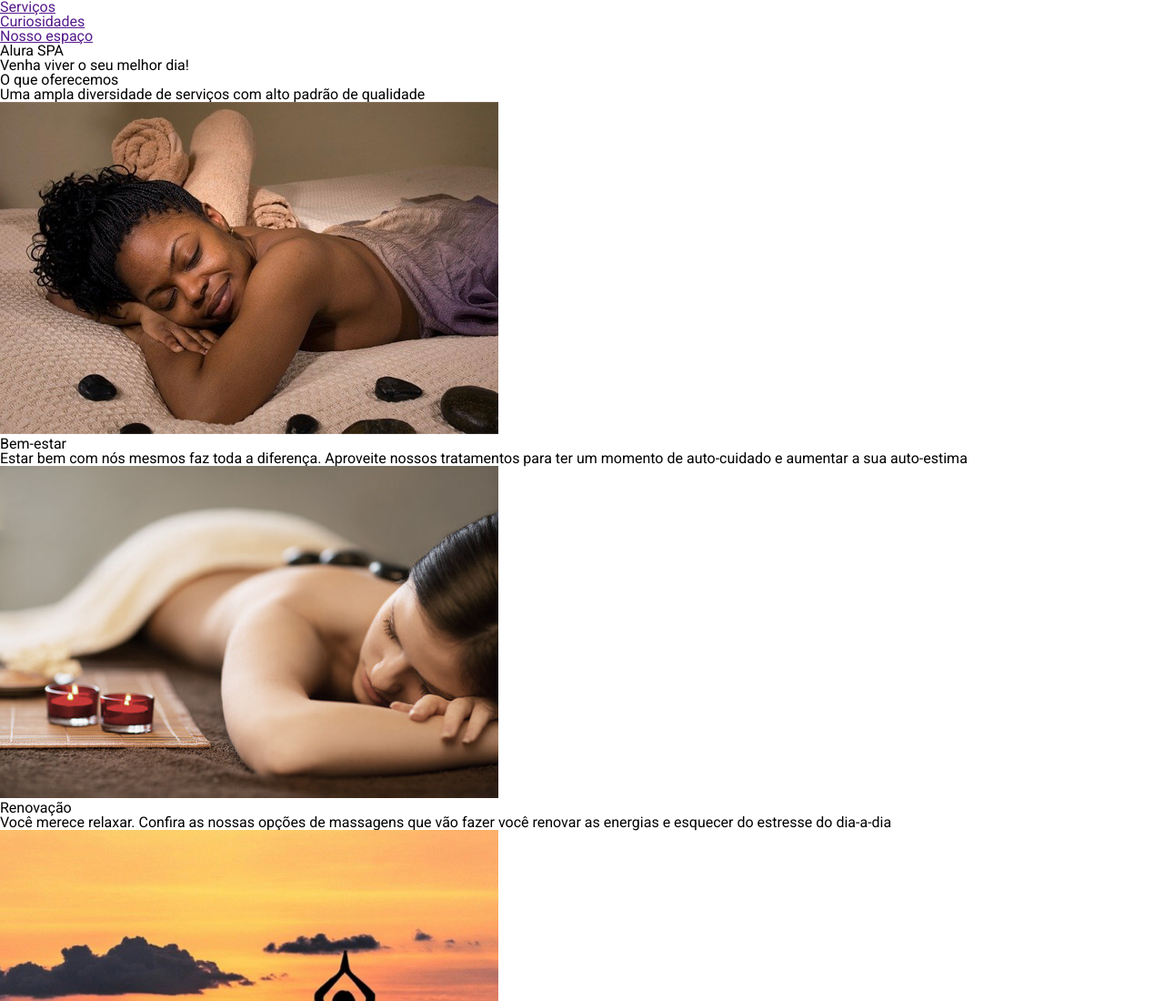
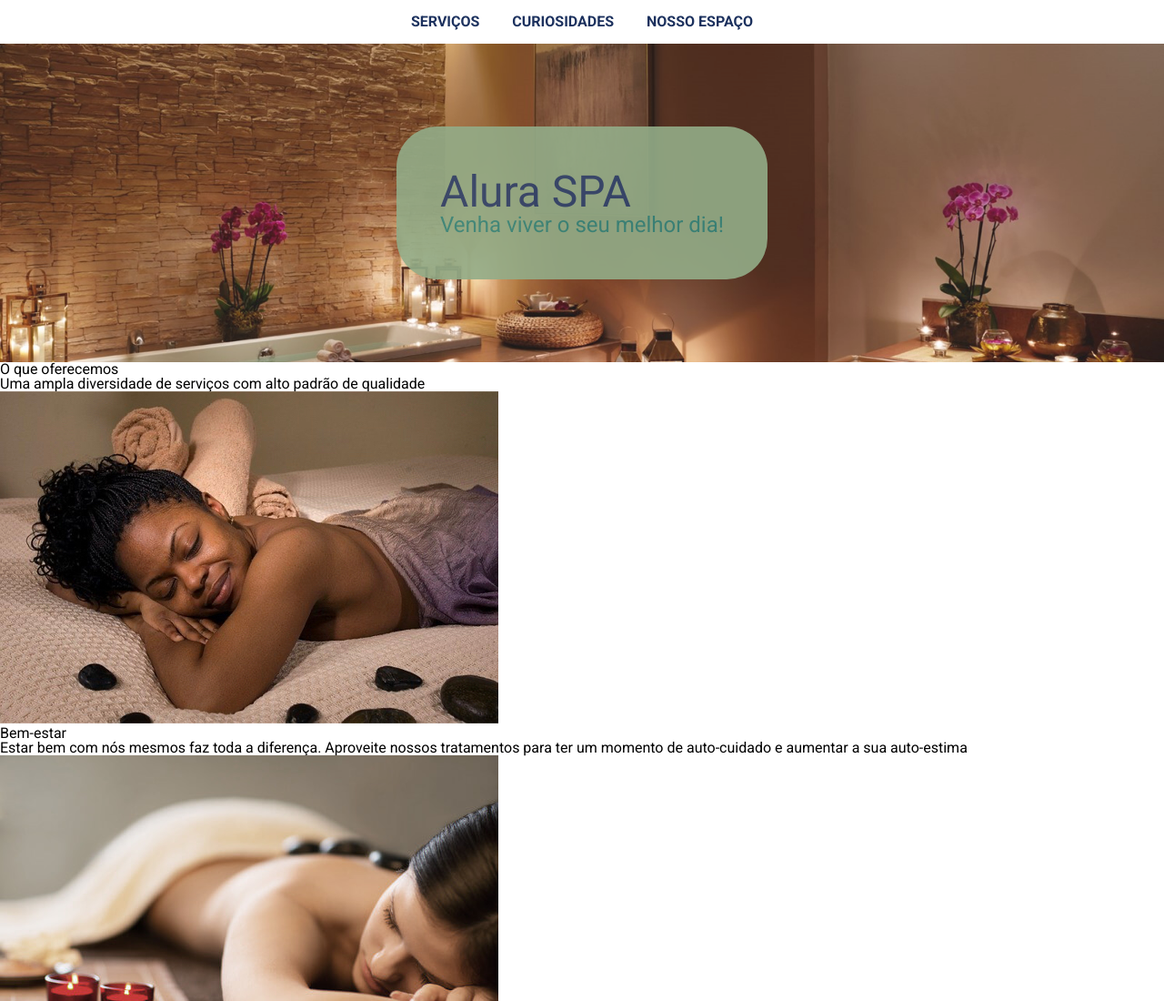
Before and after one commit to marcelovictor123/Projeto-spa-scss, a plain HTML site: page index.html in a window 1280 px wide. Shown: the top 1100 px of the page at 91% size. Drawn offline with nearby package versions, Linux system fonts and the light colour scheme.

Commit message:
Adcionado banner

```diff
--- a/index.html
+++ b/index.html
@@ -35,8 +35,8 @@
                 </li>
             </ul>
         </nav>
-        <section>
-            <div>
+        <section class="banner">
+            <div class="inner-banner">
                 <h1>Alura SPA</h1>
                 <h2>Venha viver o seu melhor dia!</h2>
             </div>
@@ -52,21 +52,24 @@
                         <img src="imagens/beleza.jpeg" alt="">
                     </div>
                     <h5>Bem-estar</h5>
-                    <p>Estar bem com nós mesmos faz toda a diferença. Aproveite nossos tratamentos para ter um momento de auto-cuidado e aumentar a sua auto-estima</p>
+                    <p>Estar bem com nós mesmos faz toda a diferença. Aproveite nossos tratamentos para ter um momento
+                        de auto-cuidado e aumentar a sua auto-estima</p>
                 </div>
                 <div>
                     <div>
                         <img src="imagens/bem-estar.jpeg" alt="">
                     </div>
                     <h5>Renovação</h5>
-                    <p>Você merece relaxar. Confira as nossas opções de massagens que vão fazer você renovar as energias e esquecer do estresse do dia-a-dia</p>
+                    <p>Você merece relaxar. Confira as nossas opções de massagens que vão fazer você renovar as energias
+                        e esquecer do estresse do dia-a-dia</p>
                 </div>
                 <div>
                     <div>
                         <img src="imagens/descanso.jpeg" alt="">
                     </div>
                     <h5>Massagem</h5>
-                    <p>Se você precisa de um dia especial para cuidar de você, preparamos opções que promovem uma renovação completa. Confira nossos dias especiais, banhos e tratamentos holísticos. </p>
+                    <p>Se você precisa de um dia especial para cuidar de você, preparamos opções que promovem uma
+                        renovação completa. Confira nossos dias especiais, banhos e tratamentos holísticos. </p>
                 </div>
             </div>
         </section>
@@ -90,7 +93,8 @@
             <div>
                 <h3>É sobre bem estar</h3>
                 <h4>Cuide do seu corpo e leve boas memórias consigo.</h4>
-                <p>Carregue com você o bem-estar, onde estiver. Leve o conforto do SPA para a sua casa. Confira nossas opções de sabonetes, sais de banho e velas para presentear você mesmo ou quem você ama. </p>
+                <p>Carregue com você o bem-estar, onde estiver. Leve o conforto do SPA para a sua casa. Confira nossas
+                    opções de sabonetes, sais de banho e velas para presentear você mesmo ou quem você ama. </p>
             </div>
         </section>
     </main>
--- a/styles/abstract/_base.scss
+++ b/styles/abstract/_base.scss
@@ -1,4 +1,6 @@
+@import './variaveis';
+
 html,
 body {
-    font-family: 'Roboto', sans-serif;
+    font-family: $fonte;
 }
--- /dev/null
+++ b/styles/abstract/_variaveis.scss
@@ -0,0 +1,5 @@
+$fonte: 'Roboto', sans-serif;
+$cor-primeria: #1C315E;
+$cor-secundaria: #227C70;
+$cor-terciaria: #88A47C;
+$tamanho-do-texto: 3rem;
--- /dev/null
+++ b/styles/componets/_banner.scss
@@ -0,0 +1,28 @@
+@import '../abstract/variaveis';
+
+.banner {
+    background: url(../../imagens/banner.jpeg) 27% center no-repeat;
+    min-height: 350px;
+    background-size: cover;
+    display: flex;
+    justify-content: center;
+    align-items: center;
+    opacity: 0.9;
+
+    .inner-banner {
+        padding: 3rem;
+        background-color: $cor-terciaria;
+        opacity: 0.9;
+        border-radius: 45px;
+
+        h1 {
+            font-size: $tamanho-do-texto;
+            color: $cor-primeria;
+        }
+
+        h2 {
+            font-size: $tamanho-do-texto /2;
+            color: $cor-secundaria;
+        }
+    }
+}
--- /dev/null
+++ b/styles/componets/_navbar.scss
@@ -0,0 +1,23 @@
+@import '../abstract/variaveis';
+
+nav {
+    text-align: center;
+
+    ul {
+        li {
+            display: inline-block;
+            padding: 1rem;
+
+            a {
+                text-transform: uppercase;
+                text-decoration: none;
+                font-weight: bold;
+                color: $cor-primeria;
+
+                &:hover {
+                    border-bottom: 2px solid $cor-secundaria;
+                }
+            }
+        }
+    }
+}
--- a/styles/style.scss
+++ b/styles/style.scss
@@ -1 +1,3 @@
-@import './abstract/base'
+@import './abstract/base';
+@import './componets/navbar';
+@import './componets/banner';
```
Also changed, not shown: styles/style.css, 1 other file.
